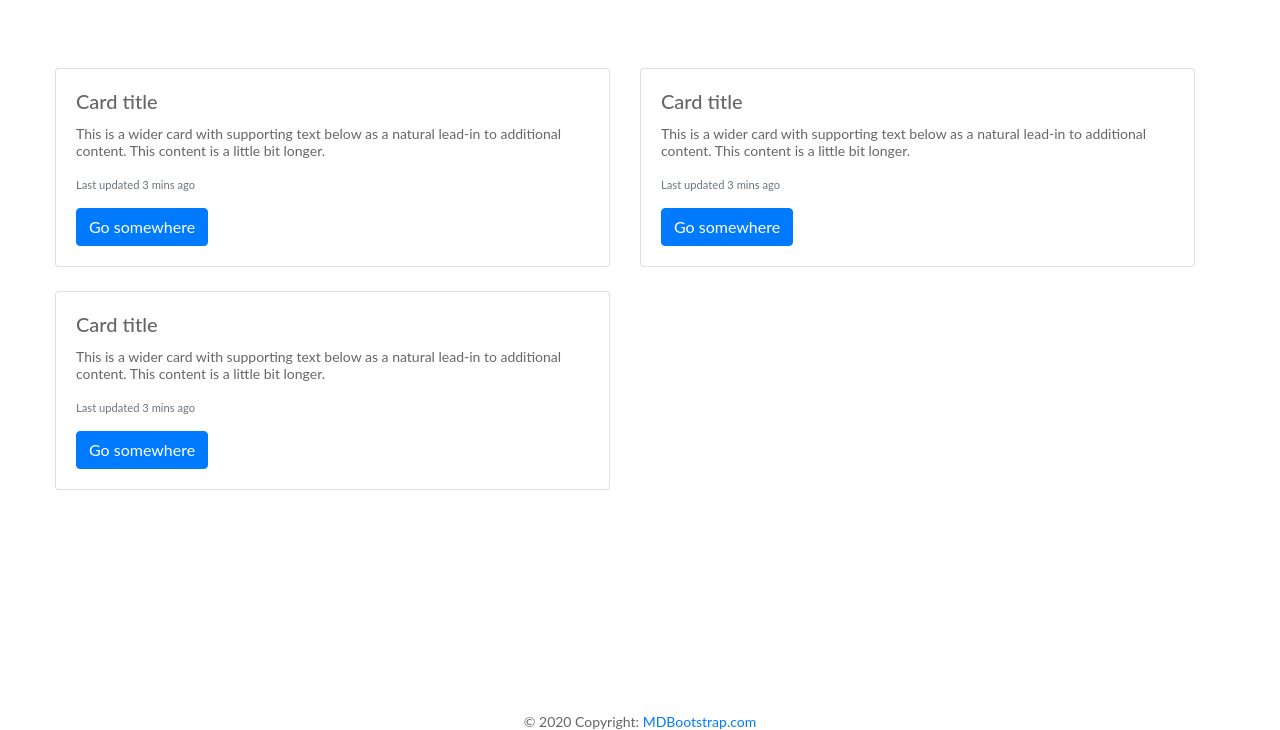
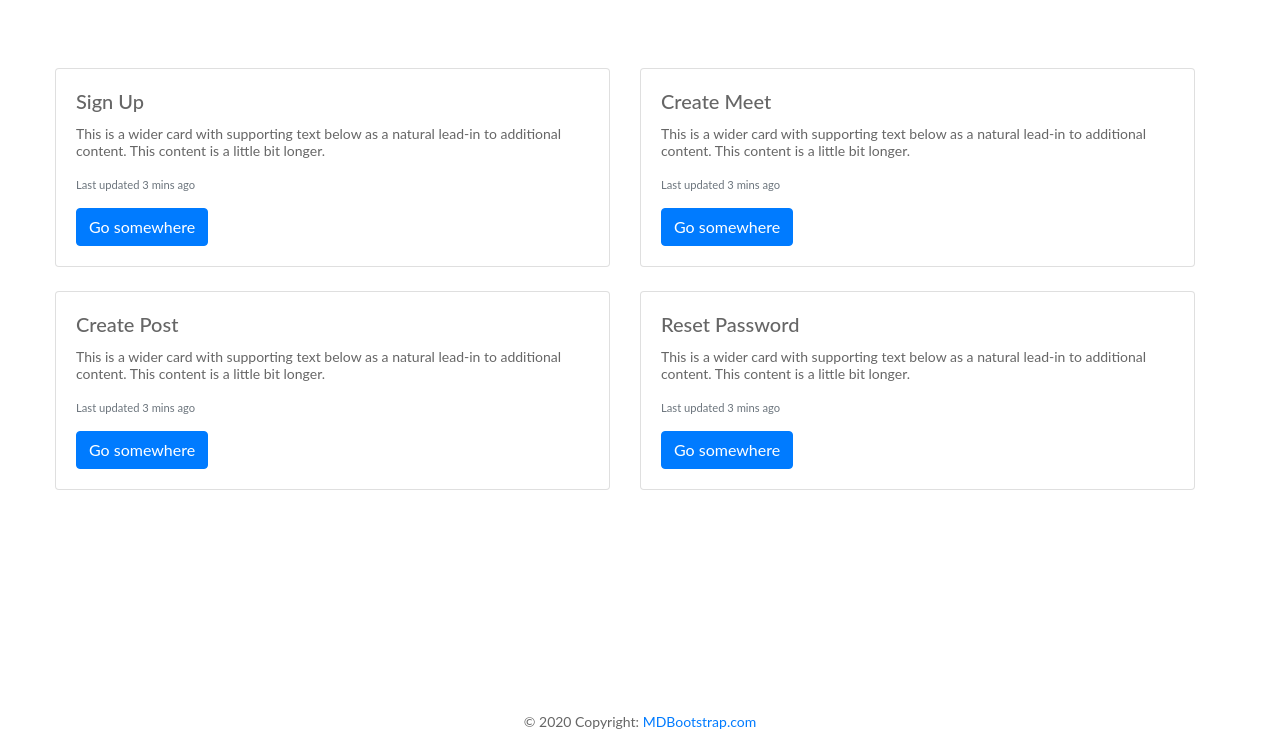
Before and after one commit to lyf2000/green-, a Django app: page / in a window 1280 px wide. Shown: the part 54-784 px from the top of the page. Run offline with Django 3.2, Linux system fonts and the light colour scheme; parts of the project's set-up code (start-up, migrations or seed data) failed here and were passed over; some libraries are stand-ins or nearby versions.

Commit message:
create meet title

```diff
--- a/backend/templates/home.html
+++ b/backend/templates/home.html
@@ -9,7 +9,7 @@
             <div class="card  h-100">
 
                 <div class="card-body">
-                        <h5 class="card-title">Card title</h5>
+                    <h5 class="card-title">Sign Up</h5>
                     <p class="card-text">This is a wider card with supporting text below as a natural lead-in to
                         additional content. This content is a little bit longer.</p>
                     <p class="card-text"><small class="text-muted"> Last updated 3 mins ago</small></p>
@@ -22,11 +22,11 @@
             <div class="card  h-100">
 
                 <div class="card-body">
-                        <h5 class="card-title">Card title</h5>
+                    <h5 class="card-title">Create Meet</h5>
                     <p class="card-text">This is a wider card with supporting text below as a natural lead-in to
                         additional content. This content is a little bit longer.</p>
                     <p class="card-text"><small class="text-muted"> Last updated 3 mins ago</small></p>
-                        <a href="https://mdbootstrap.com/education/bootstrap/quick-start/"
+                    <a href="{% url 'blog:meet-create' %}"
                        class="btn btn-primary stretched-link">Go somewhere</a>
                 </div>
             </div>
@@ -35,11 +35,24 @@
             <div class="card  h-100">
 
                 <div class="card-body">
-                        <h5 class="card-title">Card title</h5>
+                    <h5 class="card-title">Create Post</h5>
                     <p class="card-text">This is a wider card with supporting text below as a natural lead-in to
                         additional content. This content is a little bit longer.</p>
                     <p class="card-text"><small class="text-muted"> Last updated 3 mins ago</small></p>
-                        <a href="https://mdbootstrap.com/education/bootstrap/quick-start/"
+                    <a href="{% url 'blog:post-create' %}"
+                       class="btn btn-primary stretched-link">Go somewhere</a>
+                </div>
+            </div>
+        </div>
+        <div class="col-sm-6 mt-4">
+            <div class="card  h-100">
+
+                <div class="card-body">
+                    <h5 class="card-title">Reset Password</h5>
+                    <p class="card-text">This is a wider card with supporting text below as a natural lead-in to
+                        additional content. This content is a little bit longer.</p>
+                    <p class="card-text"><small class="text-muted"> Last updated 3 mins ago</small></p>
+                    <a href="{% url 'users:reset' %}"
                        class="btn btn-primary stretched-link">Go somewhere</a>
                 </div>
             </div>
--- a/backend/users/forms.py
+++ b/backend/users/forms.py
@@ -174,7 +174,7 @@ class SetPasswordForm(setPasswordForm):
     new_password1 = forms.CharField(
         label=_("New password"),
         widget=forms.PasswordInput(
-            attrs={'placeholder': 'Email'}
+            attrs={'placeholder': 'New password'}
         ),
         strip=False,
         # help_text=password_validation.password_validators_help_text_html(),
```
Lines whose indentation alone changed are shown as unchanged.
